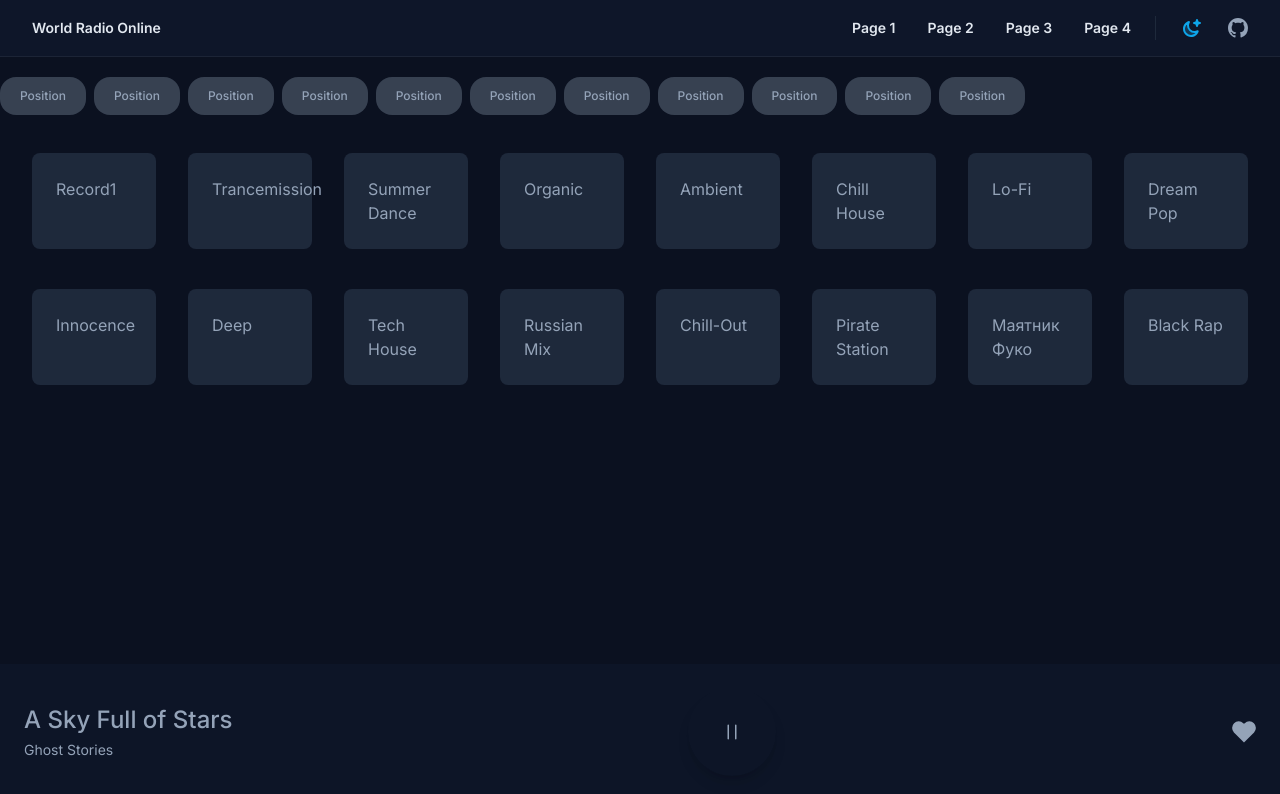
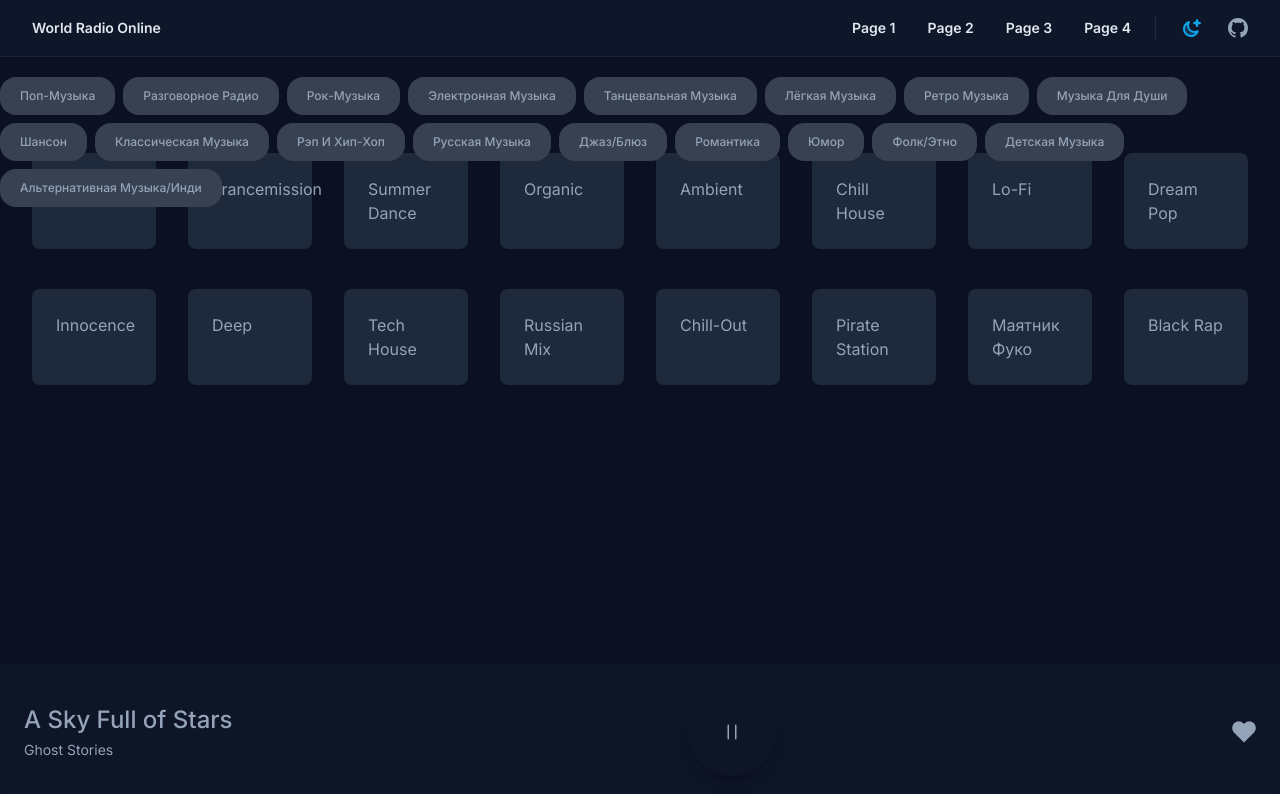
Before and after one commit to anbalabanov/just-to-train, a Next.js app: page / in a window 1280 px wide. Shown: the top 794 px of the page. Built offline with nearby package versions, Linux system fonts and the light colour scheme.

Commit message:
feat(*): refactor main page

```diff
--- /dev/null
+++ b/app/components/common/station-filter/StationFilter.tsx
@@ -0,0 +1,34 @@
+import React from 'react';
+import {FilterItem} from "@/app/components/common/station-filter/filter-item/FilterItem";
+
+const genres = [
+    { id: 1, name: "Поп-музыка"},
+    { id: 2, name: "Разговорное радио"},
+    { id: 3, name: "Рок-музыка"},
+    { id: 4, name: "Электронная музыка"},
+    { id: 5, name: "Танцевальная музыка"},
+    { id: 6, name: "Лёгкая музыка"},
+    { id: 7, name: "Ретро музыка"},
+    { id: 8, name: "Музыка для души"},
+    { id: 9, name: "Шансон"},
+    { id: 10, name: "Классическая музыка"},
+    { id: 11, name: "Рэп и Хип-Хоп"},
+    { id: 12, name: "Русская музыка"},
+    { id: 13, name: "Джаз/Блюз"},
+    { id: 14, name: "Романтика"},
+    { id: 15, name: "Юмор"},
+    { id: 16, name: "Фолк/Этно"},
+    { id: 17, name: "Детская музыка"},
+    { id: 18, name: "Альтернативная музыка/инди"},
+]
+
+
+const StationFilter = () => {
+    return (
+        <div className="mb-10 mt-5 flex flex-wrap justify-start fixed">
+            {genres.map(({ id, name }) => <FilterItem key={id} name={name}/> )}
+        </div>
+    );
+};
+
+export default StationFilter;
--- /dev/null
+++ b/app/components/common/station-filter/filter-item/FilterItem.tsx
@@ -0,0 +1,13 @@
+import React from 'react';
+
+type Props = {
+    name: string
+}
+export const FilterItem = ({ name }: Props) => {
+    return (
+        <button
+            className="mb-2 mr-2 rounded-2xl bg-gray-200 px-5 py-2.5 text-[12px] font-medium capitalize transition-all hover:bg-white hover:shadow-[0_2px_5px_0_rgba(0,0,0,0.25)] dark:bg-gray-700 dark:hover:bg-gray-600">
+            {name}
+        </button>
+    );
+};
--- /dev/null
+++ b/app/components/common/stations/Stations.tsx
@@ -0,0 +1,26 @@
+"use client"
+import React from 'react';
+import {radioList} from "@/app/radio";
+import {Station} from "@/app/components/common/stations/station/Station";
+import {useAppDispatch, useAppSelector} from "@/app/redux/hooks";
+import {setCurrentStationIdState} from "@/app/redux/slices/station-slice";
+
+export const Stations = () => {
+    const dispatch = useAppDispatch();
+
+    const currentStationId = useAppSelector((store) => store.stationReducer.currentStation.id) ?? 0;
+
+    const handleClick = (e: any) => {
+        dispatch(setCurrentStationIdState(+e.target.dataset.id))
+    }
+
+    return (
+        <div className="mx-auto max-w-2xl px-4 py-16 sm:px-6 sm:py-24 lg:max-w-7xl lg:px-8">
+            <div
+                className="grid grid-cols-1 gap-x-6 gap-y-10 sm:grid-cols-2 lg:grid-cols-4 xl:grid-cols-8 xl:gap-x-8"
+                onClick={handleClick}>
+                {radioList.map(({id, name}) => <Station name={name} stationId={id} currentStationId={currentStationId} />)}
+            </div>
+        </div>
+    );
+};
--- /dev/null
+++ b/app/components/common/stations/station/Station.tsx
@@ -0,0 +1,19 @@
+"use client"
+import React from 'react';
+
+type Props = {
+    name: string,
+    stationId: number,
+    currentStationId: number,
+}
+
+export const Station = ({ name, stationId, currentStationId }: Props) => {
+    return (
+        <div key={stationId}
+             className={`rounded-lg ${currentStationId === stationId ? "dark:bg-indigo-500 bg-gray-200 text-indigo-500 dark:text-slate-300" : "bg-slate-50 dark:bg-slate-800"}  rounded-lg p-6   cursor-pointer`}
+             data-id={stationId}
+        >
+            {name}
+        </div>
+    );
+};
--- a/app/components/footer/footer.tsx
+++ b/app/components/layout/footer/footer.tsx
@@ -1,7 +1,7 @@
 "use client"
 import {useAppSelector} from "@/app/redux/hooks";
 import {radioList} from "@/app/radio";
-import useAudio from "@/app/components/hooks/useAudio";
+import useAudio from "@/app/hooks/useAudio";
 
 function Footer() {
     const currentStationId = useAppSelector((store) => store.stationReducer.currentStation.id)
--- a/app/layout.tsx
+++ b/app/layout.tsx
@@ -1,8 +1,8 @@
 import './globals.css'
 import type { Metadata } from 'next'
 import { Inter } from 'next/font/google'
-import Header from "@/app/components/header/header";
-import Footer from "@/app/components/footer/footer";
+import Header from "@/app/components/layout/header/header";
+import Footer from "@/app/components/layout/footer/footer";
 import React from "react";
 import {ReduxProvider} from "@/app/redux/provider";
 
--- a/app/page.tsx
+++ b/app/page.tsx
@@ -1,90 +1,12 @@
-'use client'
-import {radioList} from "@/app/radio";
-import {useAppDispatch, useAppSelector} from "@/app/redux/hooks";
-import {setCurrentStationIdState} from "@/app/redux/slices/station-slice";
+import StationFilter from "@/app/components/common/station-filter/StationFilter";
+import {Stations} from "@/app/components/common/stations/Stations";
 
 export default function Home() {
-    const dispatch = useAppDispatch();
-
-    const currentStationId = useAppSelector((store) => store.stationReducer.currentStation.id)
-
-    const handleClick = (e: any) => {
-        dispatch(setCurrentStationIdState(+e.target.dataset.id))
-    }
-
     return (
         <main>
-            <div
-                className="h-screen inset-0 bottom-10 bg-bottom bg-no-repeat bg-slate-50 dark:bg-[#0B1120] index_beams__yWcJT">
-                <div className="mb-10 mt-5 flex flex-wrap justify-start fixed">
-
-                    <button
-                        className="mb-2 mr-2 rounded-2xl bg-gray-200 px-5 py-2.5 text-[12px] font-medium capitalize transition-all hover:bg-white hover:shadow-[0_2px_5px_0_rgba(0,0,0,0.25)] dark:bg-gray-700 dark:hover:bg-gray-600">
-                        Position
-                    </button>
-                    <button
-                        className="mb-2 mr-2 rounded-2xl bg-gray-200 px-5 py-2.5 text-[12px] font-medium capitalize transition-all hover:bg-white hover:shadow-[0_2px_5px_0_rgba(0,0,0,0.25)] dark:bg-gray-700 dark:hover:bg-gray-600">
-                        Position
-                    </button>
-                    <button
-                        className="mb-2 mr-2 rounded-2xl bg-gray-200 px-5 py-2.5 text-[12px] font-medium capitalize transition-all hover:bg-white hover:shadow-[0_2px_5px_0_rgba(0,0,0,0.25)] dark:bg-gray-700 dark:hover:bg-gray-600">
-                        Position
-                    </button>
-                    <button
-                        className="mb-2 mr-2 rounded-2xl bg-gray-200 px-5 py-2.5 text-[12px] font-medium capitalize transition-all hover:bg-white hover:shadow-[0_2px_5px_0_rgba(0,0,0,0.25)] dark:bg-gray-700 dark:hover:bg-gray-600">
-                        Position
-                    </button>
-                    <button
-                        className="mb-2 mr-2 rounded-2xl bg-gray-200 px-5 py-2.5 text-[12px] font-medium capitalize transition-all hover:bg-white hover:shadow-[0_2px_5px_0_rgba(0,0,0,0.25)] dark:bg-gray-700 dark:hover:bg-gray-600">
-                        Position
-                    </button>
-                    <button
-                        className="mb-2 mr-2 rounded-2xl bg-gray-200 px-5 py-2.5 text-[12px] font-medium capitalize transition-all hover:bg-white hover:shadow-[0_2px_5px_0_rgba(0,0,0,0.25)] dark:bg-gray-700 dark:hover:bg-gray-600">
-                        Position
-                    </button>
-                    <button
-                        className="mb-2 mr-2 rounded-2xl bg-gray-200 px-5 py-2.5 text-[12px] font-medium capitalize transition-all hover:bg-white hover:shadow-[0_2px_5px_0_rgba(0,0,0,0.25)] dark:bg-gray-700 dark:hover:bg-gray-600">
-                        Position
-                    </button>
-                    <button
-                        className="mb-2 mr-2 rounded-2xl bg-gray-200 px-5 py-2.5 text-[12px] font-medium capitalize transition-all hover:bg-white hover:shadow-[0_2px_5px_0_rgba(0,0,0,0.25)] dark:bg-gray-700 dark:hover:bg-gray-600">
-                        Position
-                    </button>
-                    <button
-                        className="mb-2 mr-2 rounded-2xl bg-gray-200 px-5 py-2.5 text-[12px] font-medium capitalize transition-all hover:bg-white hover:shadow-[0_2px_5px_0_rgba(0,0,0,0.25)] dark:bg-gray-700 dark:hover:bg-gray-600">
-                        Position
-                    </button>
-                    <button
-                        className="mb-2 mr-2 rounded-2xl bg-gray-200 px-5 py-2.5 text-[12px] font-medium capitalize transition-all hover:bg-white hover:shadow-[0_2px_5px_0_rgba(0,0,0,0.25)] dark:bg-gray-700 dark:hover:bg-gray-600">
-                        Position
-                    </button>
-                    <button
-                        className="mb-2 mr-2 rounded-2xl bg-gray-200 px-5 py-2.5 text-[12px] font-medium capitalize transition-all hover:bg-white hover:shadow-[0_2px_5px_0_rgba(0,0,0,0.25)] dark:bg-gray-700 dark:hover:bg-gray-600">
-                        Position
-                    </button>
-
-
-                </div>
-
-
-                <div className="mx-auto max-w-2xl px-4 py-16 sm:px-6 sm:py-24 lg:max-w-7xl lg:px-8">
-
-                    <div
-                        className="grid grid-cols-1 gap-x-6 gap-y-10 sm:grid-cols-2 lg:grid-cols-4 xl:grid-cols-8 xl:gap-x-8"
-                        onClick={handleClick}>
-                        {radioList.map(({name, id}) => {
-                            return (
-                                <div key={id}
-                                     className={`rounded-lg ${currentStationId === id ? "dark:bg-indigo-500 bg-gray-200 text-indigo-500 dark:text-slate-300" : "bg-slate-50 dark:bg-slate-800"}  rounded-lg p-6   cursor-pointer`}
-                                     data-id={id}
-                                >
-                                    {name}
-
-                                </div>
-                            )
-                        })}
-                    </div>
-                </div>
+            <div className="h-screen inset-0 bottom-10 bg-bottom bg-no-repeat bg-slate-50 dark:bg-[#0B1120] index_beams__yWcJT">
+                <StationFilter />
+                <Stations />
             </div>
         </main>
     );
```
Also changed, not shown: app/components/layout/header/header.tsx (renamed from app/components/header/header.tsx), app/hooks/useAudio.tsx (renamed from app/components/hooks/useAudio.tsx).
